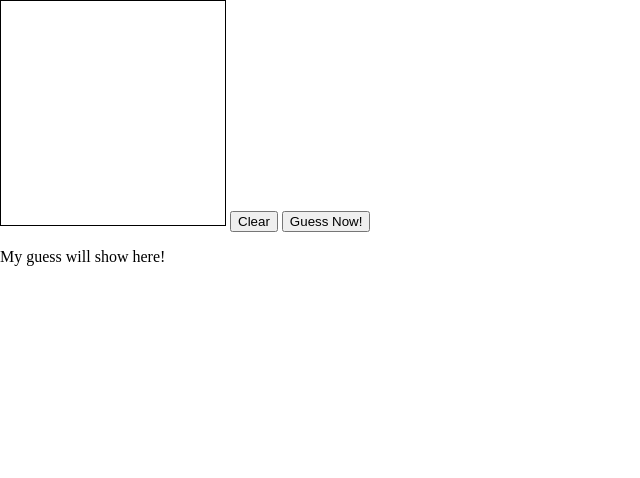
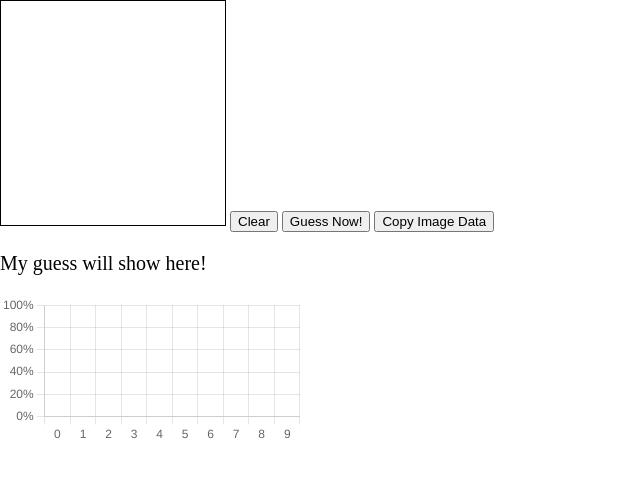
Before and after one commit to frasersab/JellyBrainInteractive, a website built with Parcel: page src/index.html in a window 1280 px wide. Both pictures are taken after a click on the button "Clear". Shown: the whole page, without its empty margins (0-640 px from the left). Built offline with nearby package versions, Linux system fonts and the light colour scheme; what jellybrain would draw is missing.

Commit message:
added probability distribution graph

```diff
--- a/package.json
+++ b/package.json
@@ -11,6 +11,7 @@
   "author": "Fraser Sabine",
   "license": "ISC",
   "dependencies": {
+    "chart.js": "^4.4.2",
     "jellybrain": "^1.0.1"
   },
   "devDependencies": {
--- a/src/index.html
+++ b/src/index.html
@@ -20,7 +20,11 @@
     <canvas id='canvas'></canvas>
     <button id='clearButton' type="button">Clear</button>
     <button id='guessButton' type="button">Guess Now!</button>
+    <button id='copyButton' type="button">Copy Image Data</button>
     <p id='guessText'>My guess will show here!</p>
+    <div class="chartDiv">
+        <canvas id='probabilityGraph'></canvas>
+    </div>
     <!-- Javascript -->
     <script type="module" src='./js/main.js'></script>
 </body>
--- a/src/js/main.js
+++ b/src/js/main.js
@@ -1,29 +1,72 @@
 import brain5000Json from '../brains/brain5000.json';
 import brain22000Json from '../brains/brain22000.json';
 import {JellyBrain, costFuncs, activationFuncs} from '../../node_modules/jellybrain/src/JellyBrain.js';
+import Chart from 'chart.js/auto';
 
 // load the brain
 let brain = new JellyBrain(784, 784, 10, costFuncs.crossEntropy, 0.01, activationFuncs.sigmoid, activationFuncs.softmax);
 brain.importBrain(brain22000Json);
 
 
+// setup the canvas
 const canvas = document.getElementById("canvas");
 const ctx = canvas.getContext("2d");
 canvas.width = 28;
 canvas.height = 28;
-let scale = getComputedStyle(document.body).getPropertyValue('--scale');
+let scale = getComputedStyle(document.body).getPropertyValue('--scale');  // getting scale from the stylesheet
 let coord = { x: 0, y: 0 };
 
+
+// setup graph
+let canvasChart = new Chart(
+    document.getElementById('probabilityGraph'),
+    {
+      type: 'bar',
+      data: {
+        labels: [0, 1, 2, 3, 4, 5, 6, 7, 8, 9],
+        datasets: [
+          {
+            data: [0, 0, 0, 0, 0, 0, 0, 0, 0, 0]
+          }
+        ]
+      },
+      options: {
+        plugins: {
+          legend: {
+              display: false
+          }
+        },
+        responsive: false,
+        maintainAspectRatio: false,
+        scales: {
+          y: {
+            ticks: {
+              precision: 1,
+              callback: function(value, index, ticks) {
+                        return value + '%';
+                    }
+            },
+            min: 0,
+            max: 100
+          }
+        }
+      }
+    }
+  );
 
 
 // add event listeners
 document.addEventListener("mousedown", start);
 document.addEventListener("mouseup", stop);
 
-// add button click
+
+// add button listeners
 document.getElementById("clearButton").addEventListener("click", clear);
 document.getElementById("guessButton").addEventListener("click", guess);
+document.getElementById("copyButton").addEventListener("click", copyData);
 
+
+// drawing functions
 function reposition(event)
 {
   coord.x = (event.clientX - canvas.offsetLeft) / scale;
@@ -53,23 +96,24 @@ function draw(event)
   ctx.stroke();
 }
 
+function updateChart(probability)
+{
+  canvasChart.data.datasets[0].data = probability.map((value) => value = value * 100)
+  canvasChart.update();
+}
+
+
+// button functions
 function clear()
 {
   ctx.clearRect(0, 0, canvas.width, canvas.height);
   guessText.innerHTML = "My guess will show here!";
+  updateChart([0, 0, 0, 0, 0, 0, 0, 0, 0, 0]);
 }
 
 function guess()
 {
-    let image = [];
-    for (let y = 0; y <= 27; y++)
-    {
-        for (let x = 0; x <= 27; x++)
-        {
-            let pixel = ctx.getImageData(x, y, 1, 1);
-            image.push((pixel.data[3]) / (255));
-        }
-    }
+    let image = getImage();
 
     let guessArray = brain.guess(image);
     let guessNumber = guessArray.reduce((bestIndex, currentValue, currentIndex) =>
@@ -78,4 +122,32 @@ function guess()
     }, 0);
     let guessText = document.getElementById("guessText");
     guessText.innerHTML = JSON.stringify(guessNumber);
+    updateChart(guessArray);
 }
+
+function copyData()
+{
+  let image = getImage(false);
+  navigator.clipboard.writeText(JSON.stringify(image));
+  alert("Copied image data.");
+}
+
+// helper functions
+function getImage(squished = true)
+{
+  let image = [];
+  for (let y = 0; y <= 27; y++)
+  {
+      for (let x = 0; x <= 27; x++)
+      {
+          let pixel = ctx.getImageData(x, y, 1, 1).data[3];
+          if (squished)
+            {
+              pixel = pixel / 255
+            }
+          image.push(pixel);
+      }
+  }
+
+  return image;
+}
--- a/src/style.css
+++ b/src/style.css
@@ -14,8 +14,17 @@ body {
 
 }
 
+#guessText {
+    font-size: 20px;
+}
+
 #canvas {
     border: 1px solid black;
     width: calc(28px * var(--scale));
     height: calc(28px * var(--scale));
 }
+
+#chartDiv {
+    width: 200;
+    height: 100;
+}
```
Also changed, not shown: 1 other file.
